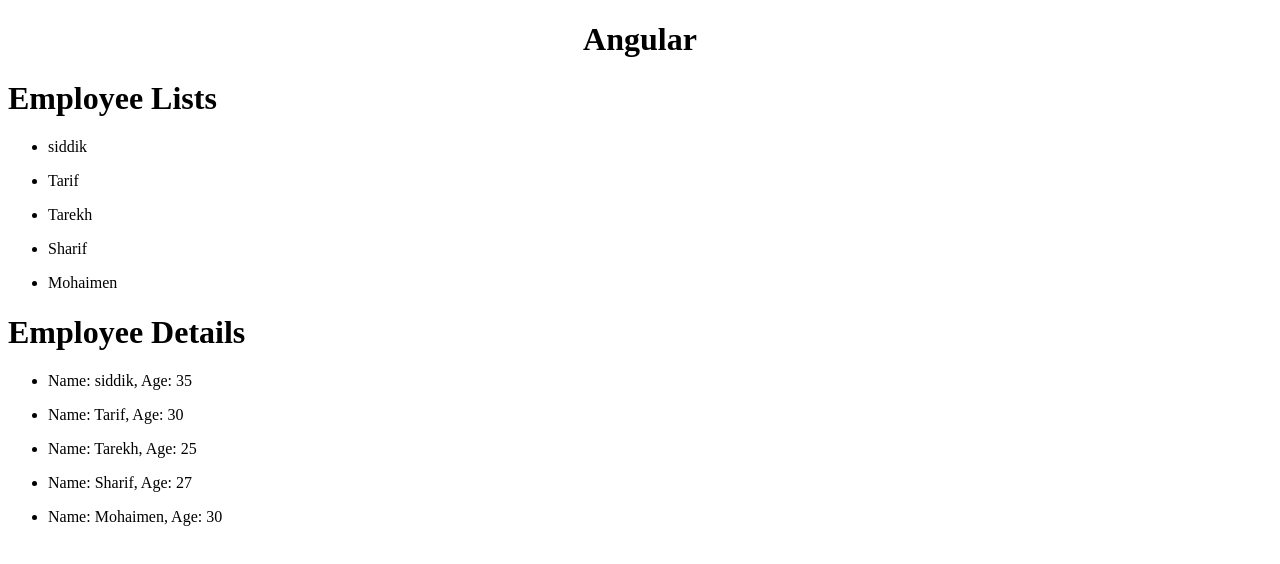
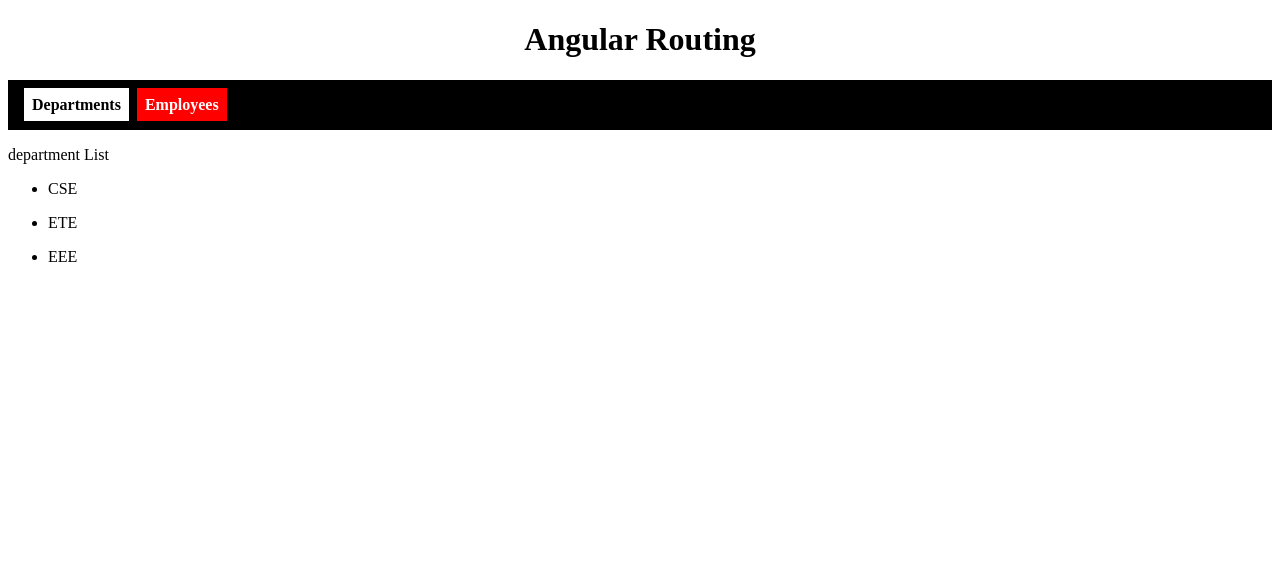
Before and after one commit to mohaimenkhalid/Angular, an Angular app: page /departments in a window 1280 px wide. Before the commit this address led to /. Shown: the top 564 px of the page. Built offline with nearby package versions, Linux system fonts and the light colour scheme.

Commit message:
Routing and Navigation

```diff
--- a/src/app/app-routing.module.ts
+++ b/src/app/app-routing.module.ts
@@ -1,10 +1,23 @@
 import { NgModule } from '@angular/core';
 import { RouterModule, Routes } from '@angular/router';
+import { DepartmentListComponent } from "./department-list/department-list.component";
+import { EmployeeListComponent } from "./employee-list/employee-list.component";
 
-const routes: Routes = [];
+const routes: Routes = [
+  {
+    path: 'departments', component: DepartmentListComponent
+  },
+  {
+    path: 'employees', component: EmployeeListComponent
+  }
+];
 
 @NgModule({
   imports: [RouterModule.forRoot(routes)],
   exports: [RouterModule]
 })
 export class AppRoutingModule { }
+export const routingComponents = [
+  DepartmentListComponent,
+  EmployeeListComponent
+];
--- a/src/app/app.component.css
+++ b/src/app/app.component.css
@@ -0,0 +1,31 @@
+nav {
+  background: black;
+  padding: 1rem;
+}
+
+nav a {
+  color:#fff;
+  padding:.5rem;
+  text-decoration: none;
+  background:red;
+  margin-right: .5rem;
+  font-weight:bold;
+}
+
+nav a:hover {
+  color: #7a7a7a;
+  padding:.5rem;
+  text-decoration: none;
+  background:white;
+  margin-right: .5rem;
+  font-weight:bold;
+}
+
+nav a.active{
+  color:#000;
+  padding:.5rem;
+  text-decoration: none;
+  background:#fff;
+  margin-right: .5rem;
+  font-weight:bold;
+}
--- a/src/app/app.component.html
+++ b/src/app/app.component.html
@@ -1,4 +1,4 @@
-<h1 style="text-align: center">Angular</h1>
+<h1 style="text-align: center">Angular Routing</h1>
 <!--<app-test></app-test>-->
 <!--<app-binding></app-binding>-->
 <!--<app-event-binding></app-event-binding>-->
@@ -8,5 +8,10 @@
 <!--<app-component-interation (childEvent)="message=$event" [parentData]="name"></app-component-interation>
 <h2>{{ message }}</h2>-->
 <!--<app-pipes></app-pipes>-->
-<app-services></app-services>
-<app-employee-list></app-employee-list>
+<!--<app-services></app-services>
+<app-employee-list></app-employee-list>-->
+<nav>
+  <a routerLink="/departments" routerLinkActive="active">Departments</a>
+  <a routerLink="/employees" routerLinkActive="active">Employees</a>
+</nav>
+<router-outlet></router-outlet>
--- a/src/app/app.module.ts
+++ b/src/app/app.module.ts
@@ -1,7 +1,7 @@
 import { NgModule } from '@angular/core';
 import { BrowserModule } from '@angular/platform-browser';
 
-import { AppRoutingModule } from './app-routing.module';
+import { AppRoutingModule, routingComponents } from './app-routing.module';
 import { AppComponent } from './app.component';
 import { TestComponent } from './test/test.component';
 import { BindingComponent } from './binding/binding.component';
@@ -13,9 +13,9 @@
 import { ComponentInterationComponent } from './component-interation/component-interation.component';
 import { PipesComponent } from './pipes/pipes.component';
 import { ServicesComponent } from './services/services.component';
-import { EmployeeListComponent } from './employee-list/employee-list.component';
 import {EmployeeService} from "./employee.service";
 import {HttpClientModule} from "@angular/common/http";
+
 
 @NgModule({
   declarations: [
@@ -29,7 +29,7 @@
     ComponentInterationComponent,
     PipesComponent,
     ServicesComponent,
-    EmployeeListComponent
+    routingComponents
   ],
   imports: [
     BrowserModule,
--- /dev/null
+++ b/src/app/department-list/department-list.component.ts
@@ -0,0 +1,28 @@
+import { Component, OnInit } from '@angular/core';
+
+@Component({
+  selector: 'app-department-list',
+  template: `
+    <p>
+      department List
+    </p>
+    <ul *ngFor="let department of departments">
+      <li>{{ department.name }}</li>
+    </ul>
+  `,
+  styles: [
+  ]
+})
+export class DepartmentListComponent implements OnInit {
+
+  public departments = [
+    {"id": 1, "name": "CSE"},
+    {"id": 2, "name": "ETE"},
+    {"id": 3, "name": "EEE"},
+  ];
+  constructor() { }
+
+  ngOnInit(): void {
+  }
+
+}
```
Also changed, not shown: 1 other file (tests, documents, lock files or other folders).
